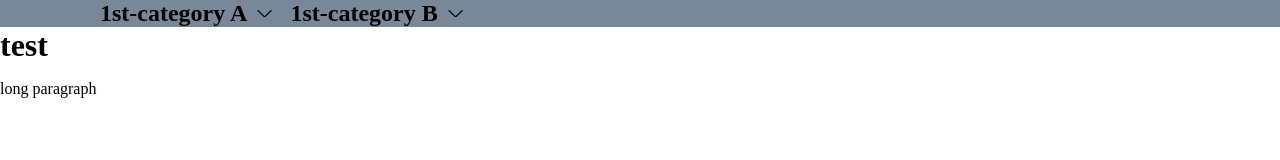
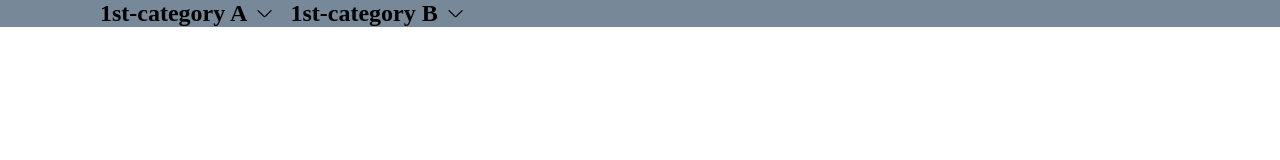
Before and after one commit to cc-learning-frontend/vertical-mega-menu, a plain HTML site: page index.html in a window 1280 px wide. Drawn offline with Linux system fonts and the light colour scheme.

Commit message:
removed dummy text

```diff
--- a/index.html
+++ b/index.html
@@ -847,8 +847,6 @@
 
 <main style="height: 100vh;position:relative;">
     <div id="overlay"></div>
-    <h1>test</h1>
-    <p>long paragraph</p>
 </main>
 
 <script src="script.js"></script>
```
